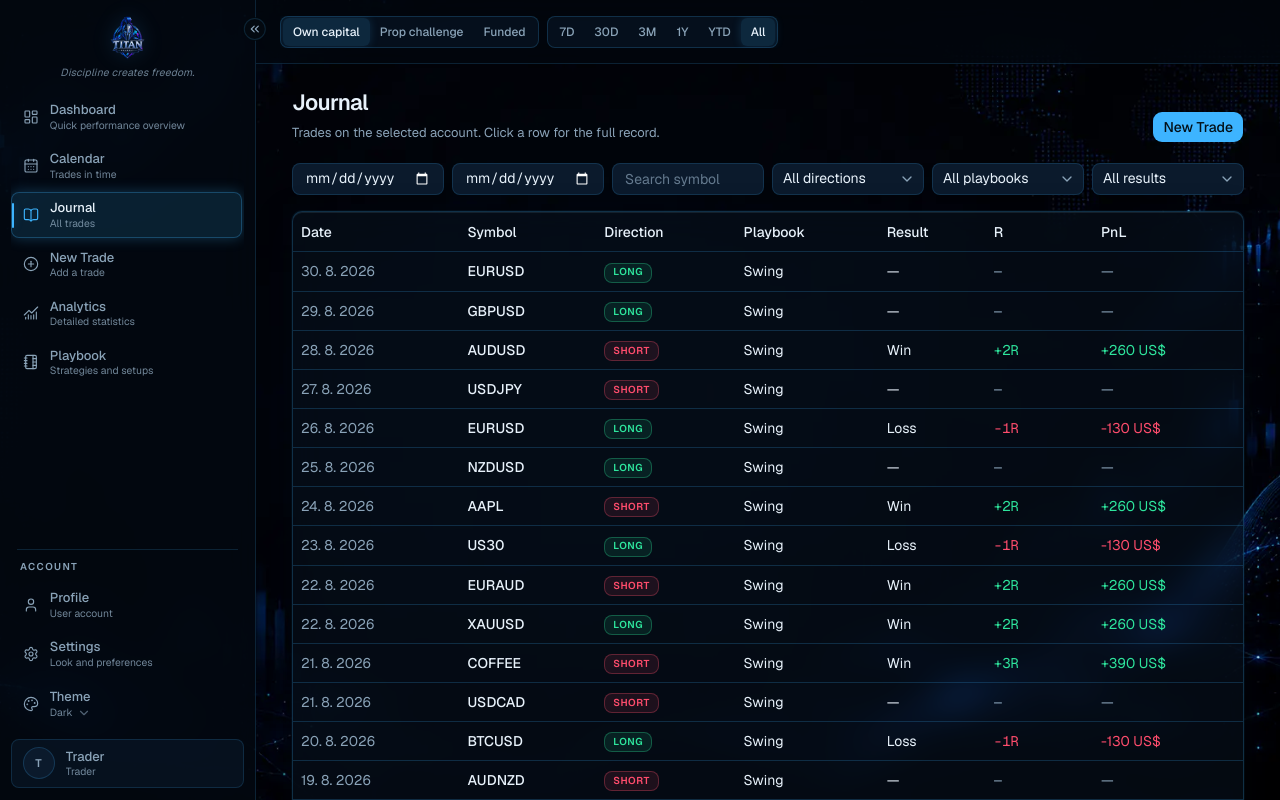
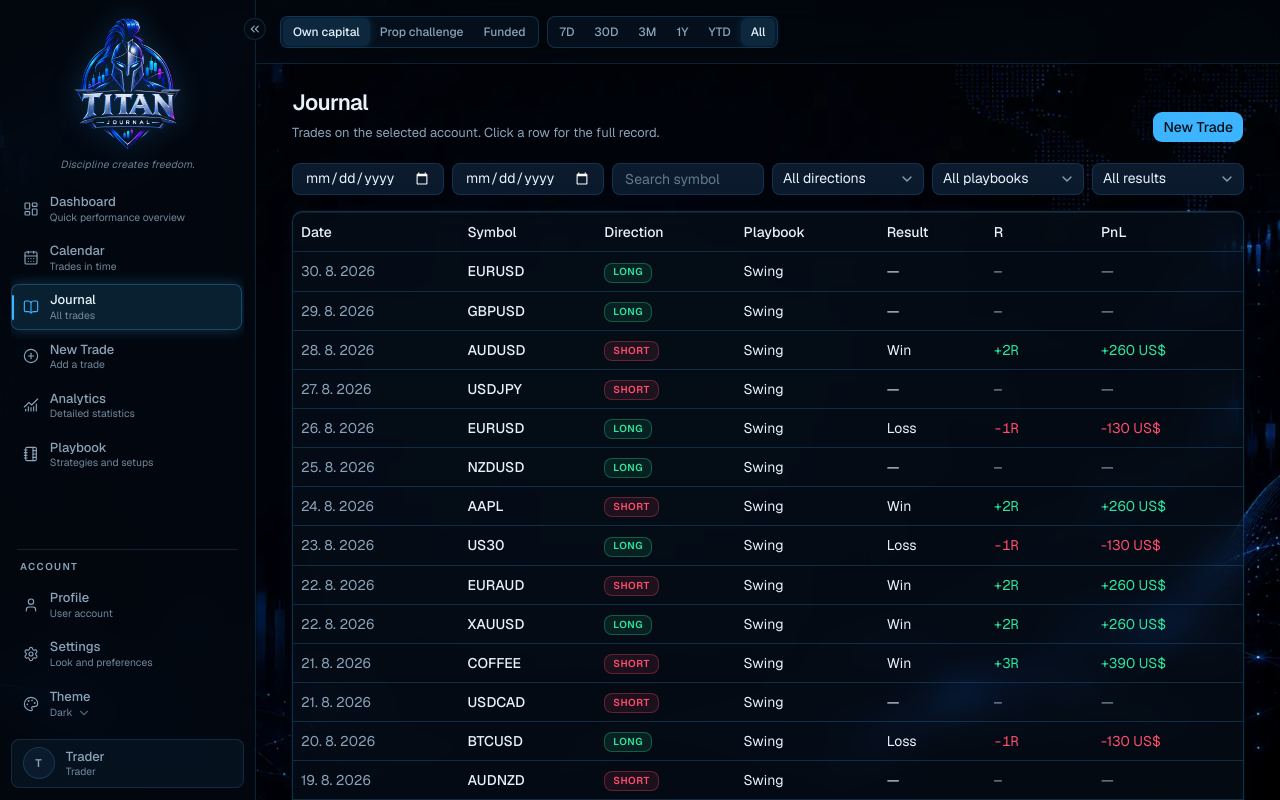
Before and after one commit to dersi128/titan-cot, a Next.js app in the folder titan-journal/: page /journal in a window 1280 px wide. Shown: the top 800 px of the page. Built offline with nearby package versions, Linux system fonts and the light colour scheme.

Commit message:
Restore the original sidebar logo size.
Keep the collapsed rail on a compact mark so the expanded menu matches the previous lockup again.

Co-authored-by: dersi128 <dersi128@users.noreply.github.com>

```diff
--- a/titan-journal/app/globals.css
+++ b/titan-journal/app/globals.css
@@ -464,14 +464,14 @@ html[data-density="large"] {
   .titan-logo-lockup {
     display: block;
     width: 100%;
-    height: 2.75rem;
+    height: 8.5rem;
     object-fit: contain;
     object-position: center;
-    filter: drop-shadow(0 0 10px color-mix(in srgb, var(--sidebar-accent-color) 28%, transparent));
+    filter: drop-shadow(0 0 14px color-mix(in srgb, var(--sidebar-accent-color) 32%, transparent));
   }
 
   html[data-theme="light"] .titan-logo-lockup {
-    filter: drop-shadow(0 4px 10px color-mix(in srgb, var(--foreground) 10%, transparent));
+    filter: drop-shadow(0 6px 14px color-mix(in srgb, var(--foreground) 14%, transparent));
   }
 
   .titan-sidebar-inner {
```
